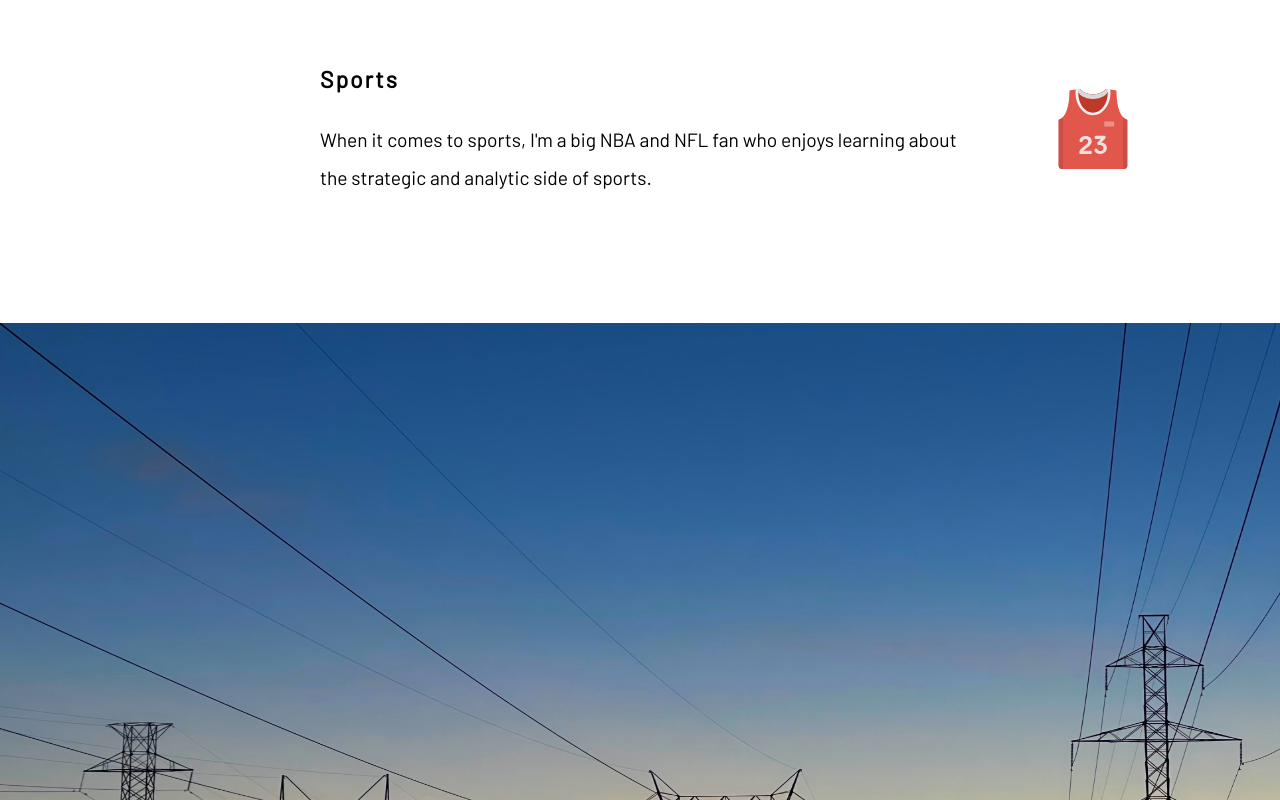
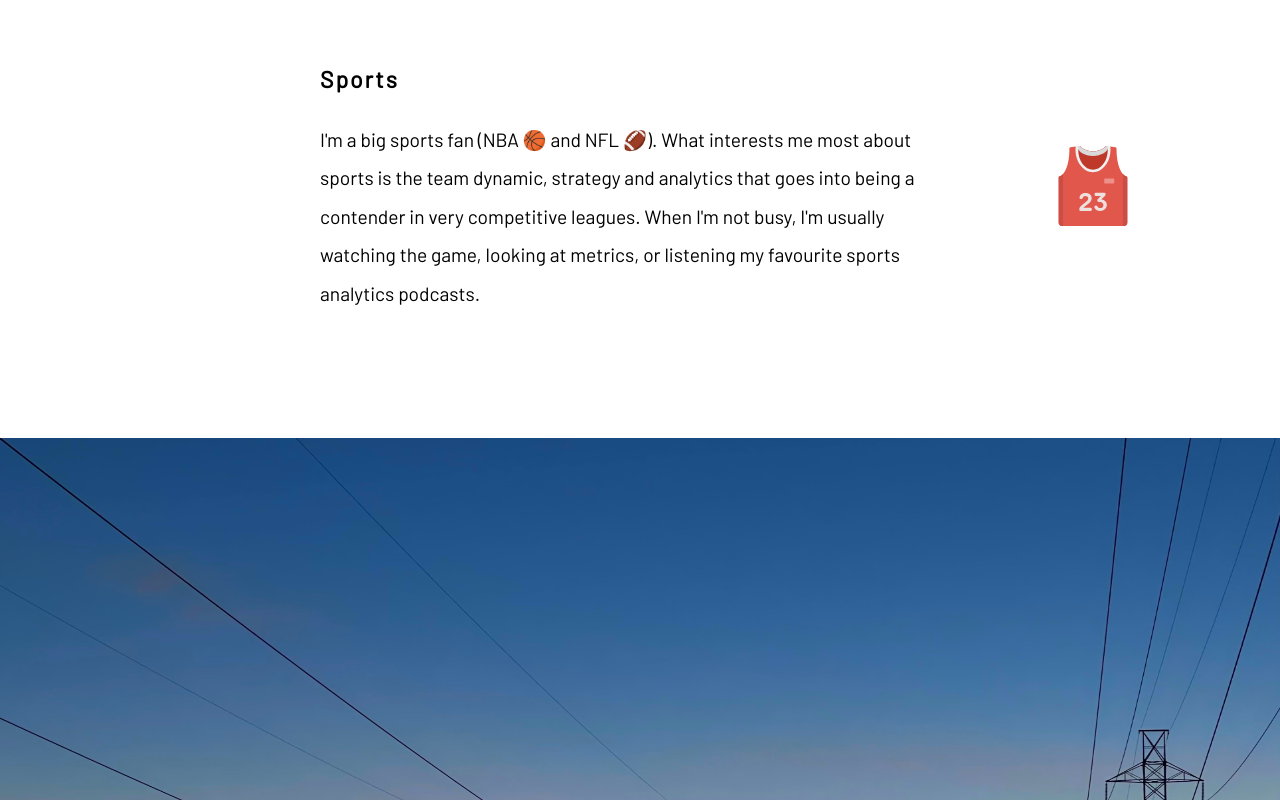
Before and after one commit to ryanpunwasi/portfolio, a React (Create React App) app: page / in a window 1280 px wide. Shown: the part 2240-3040 px from the top of the page. Built offline with nearby package versions, Linux system fonts and the light colour scheme.

Commit message:
finish text content for sports section

```diff
--- a/src/components/App.js
+++ b/src/components/App.js
@@ -73,8 +73,11 @@ function App() {
           image="basketball-jersey.svg"
           title="Sports"
         >
-          When it comes to sports, I'm a big NBA and NFL fan who enjoys learning
-          about the strategic and analytic side of sports.
+          I'm a big sports fan (NBA 🏀 and NFL 🏈). What interests me most about
+          sports is the team dynamic, strategy and analytics that goes into
+          being a contender in very competitive leagues. When I'm not busy, I'm
+          usually watching the game, looking at metrics, or listening my
+          favourite sports analytics podcasts.
         </SectionText>
       </ScrollTextSection>
       <Section>
```
